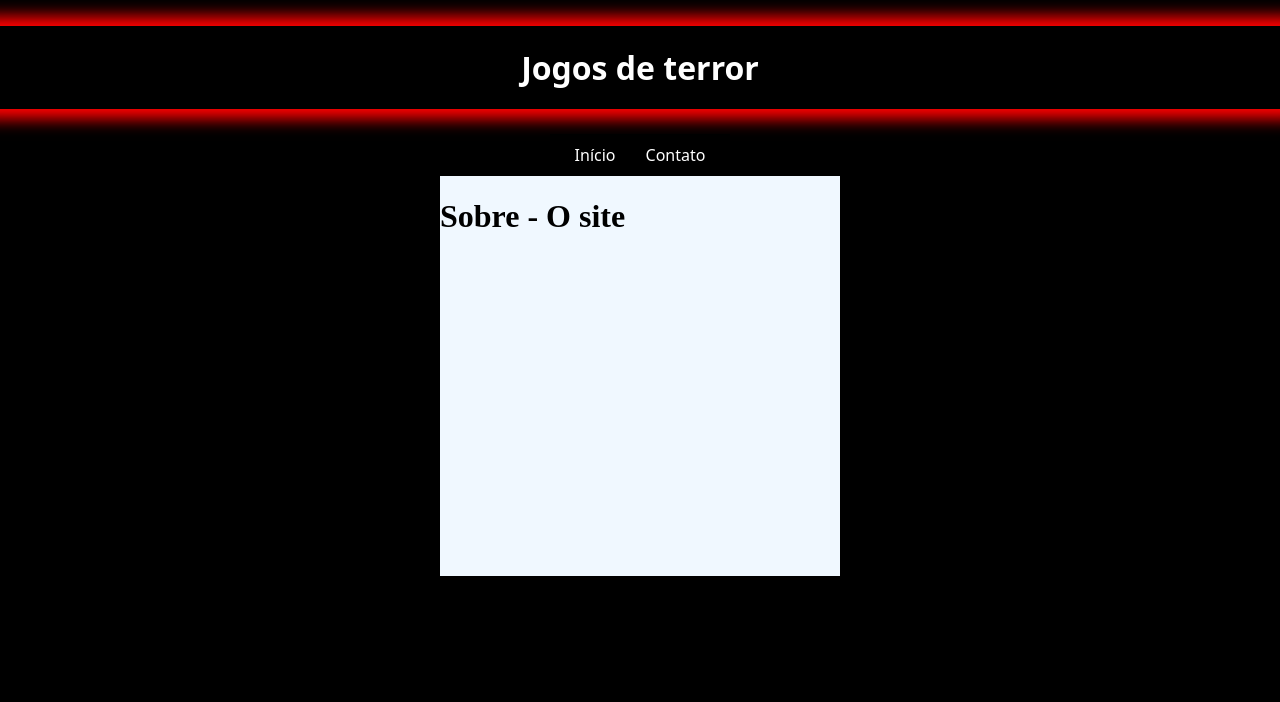
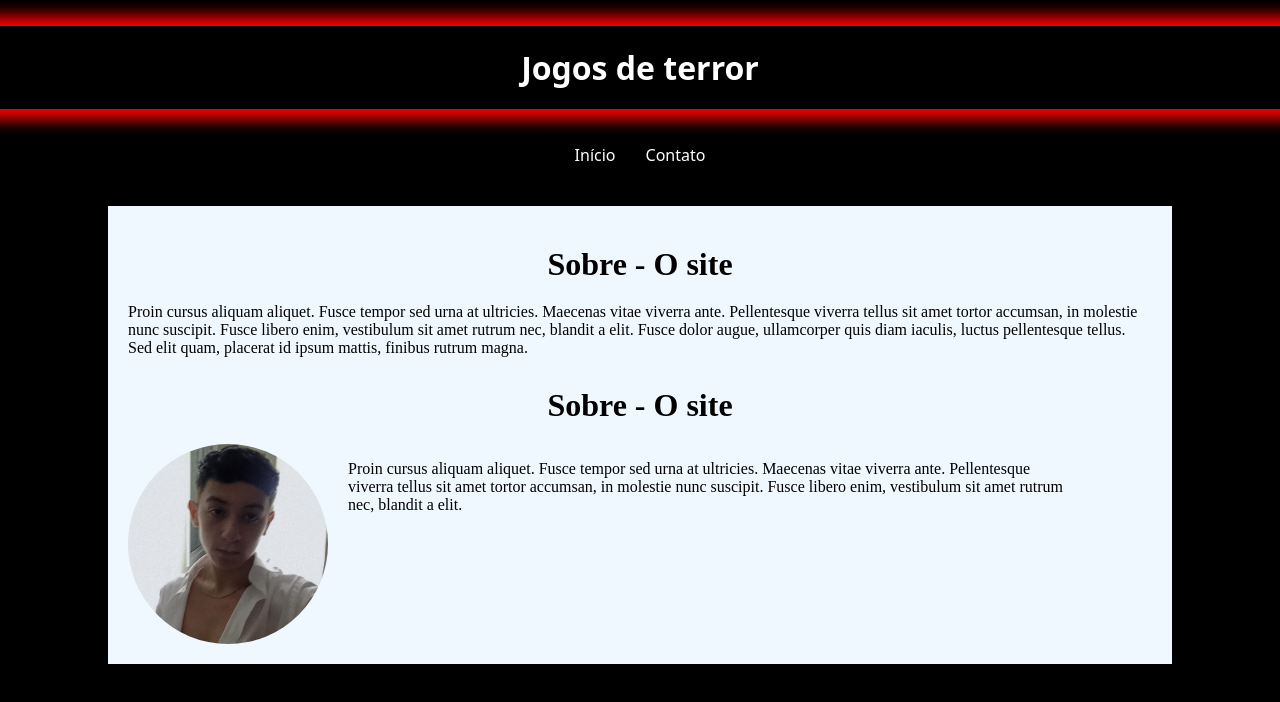
Before and after one commit to samuelbrag4/site-simples, a plain HTML site: page pages/sobre.html in a window 1280 px wide. Drawn offline with Linux system fonts and the light colour scheme.

Commit message:
feat: first about page decorations
adding texts and images

```diff
--- a/pages/sobre.html
+++ b/pages/sobre.html
@@ -18,6 +18,12 @@
 
     <div class="caixa-textos">
         <h1>Sobre - O site</h1>
+        <p>Proin cursus aliquam aliquet. Fusce tempor sed urna at ultricies. Maecenas vitae viverra ante. Pellentesque viverra tellus sit amet tortor accumsan, in molestie nunc suscipit. Fusce libero enim, vestibulum sit amet rutrum nec, blandit a elit. Fusce dolor augue, ullamcorper quis diam iaculis, luctus pellentesque tellus. Sed elit quam, placerat id ipsum mattis, finibus rutrum magna.</p>
+        <h1>Sobre - O site</h1>
+        <div class="imagem-container">
+            <img src="../img/eu2.png" alt="foto do dono do site">
+            <p class="texto-com-imagem">Proin cursus aliquam aliquet. Fusce tempor sed urna at ultricies. Maecenas vitae viverra ante. Pellentesque viverra tellus sit amet tortor accumsan, in molestie nunc suscipit. Fusce libero enim, vestibulum sit amet rutrum nec, blandit a elit.</p>
+        </div>
     </div>
 </body>
 </html>
--- a/sobre.css
+++ b/sobre.css
@@ -50,7 +50,34 @@ nav a:active {
 
 .caixa-textos {
     background-color: aliceblue;
-    width: 400px;
-    height: 400px;
+    width: 80%;
     color: black;
+    margin-top: 30px;
+    padding: 20px; /* Adiciona padding para garantir que o texto não encoste nas bordas */
 }
+
+.caixa-textos h1 {
+    text-align: center; /* Centraliza os h1 dentro da caixa-textos */
+    margin: 20px 0; /* Ajusta a margem para os h1 */
+}
+
+.caixa-textos p {
+    text-align: left; /* Alinha os parágrafos à esquerda */
+    margin-bottom: 30px; /* Adiciona espaço abaixo dos parágrafos */
+}
+
+.imagem-container {
+    display: flex;
+    align-items: flex-start; /* Alinha a imagem ao topo do texto */
+    margin-top: 20px; /* Espaço acima da imagem */
+}
+
+.imagem-container img {
+    border-radius: 100%;
+    width: 200px;
+    margin-right: 20px; /* Espaço entre a imagem e o texto */
+}
+
+.imagem-container .texto-com-imagem {
+    max-width: 70%; /* Limita a largura do texto ao lado da imagem */
+}
```
Also changed, not shown: img/eu2.png (added).
